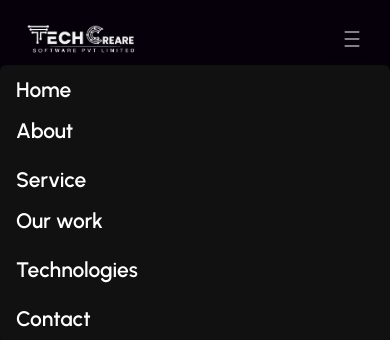
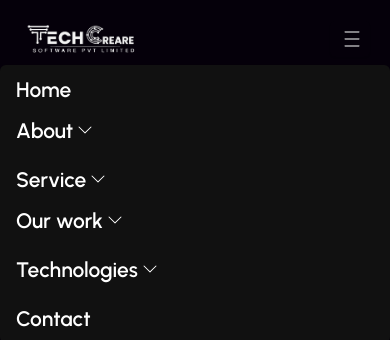
Before and after one commit to vishnusharma7/tech-web, a React (Vite) app: page / in a window 390 px wide. Both pictures are taken after a click on the button 350 px from the left and 38 px from the top of the page. Shown: the top 340 px of the page. Built offline with nearby package versions, Linux system fonts and the light colour scheme.

Commit message:
dropdown update

```diff
--- a/src/components/Header.jsx
+++ b/src/components/Header.jsx
@@ -1,3 +1,4 @@
+/* eslint-disable react/no-unknown-property */
 /* eslint-disable no-unused-vars */
 /* eslint-disable no-undef */
 import React, { useState } from "react";
@@ -15,7 +16,7 @@
     about: false,
     service: false,
     work: false,
-    technologies : false,
+    technologies: false,
     // Add more dropdown states as needed
   });
 
@@ -72,7 +73,7 @@
               leaveFrom="transform opacity-100 scale-100"
               leaveTo="transform opacity-0 scale-95"
             >
-              <Menu.Items className="absolute right-[-50%]  z-10 mt-2 w-[100vw] origin-top-right divide-y divide-gray-100 text-white rounded-md bg-[#111111] shadow-lg ring-1 ring-black ring-opacity-5 focus:outline-none">
+              <Menu.Items className="absolute right-[-50%]  z-10 mt-2 w-[100vw]  origin-top-right divide-y divide-gray-100 text-white rounded-md bg-[#111111] shadow-lg ring-1 ring-black ring-opacity-5 focus:outline-none">
                 <div className="py-1">
                   <Menu.Item className="no-underline text-secondary-light-10">
                     {({ active }) => (
@@ -96,19 +97,25 @@
                         className="relative no-underline"
                       >
                         <Link
-                          to="/about"
                           href="#"
                           className={classNames(
                             active ? "bg-secodary-50 text-primary-80 no-underline " : "text-secondary-light-10 no-underline transition-all duration-300 ",
                             "block px-4 py-2 "
                           )}
                         >
-                          About
+                          <div className="flex items-center gap-1">
+                         About
+
+                         <svg xmlns="http://www.w3.org/2000/svg" width="16" height="16" fill="currentColor" class="bi bi-chevron-down" viewBox="0 0 16 16">
+                           <path fill-rule="evenodd" d="M1.646 4.646a.5.5 0 0 1 .708 0L8 10.293l5.646-5.647a.5.5 0 0 1 .708.708l-6 6a.5.5 0 0 1-.708 0l-6-6a.5.5 0 0 1 0-.708" />
+                         </svg>
+                          </div>
+
                         </Link>
+
                         {dropdownStates.about && (
                           <div className="relative top-full  border-l-[1px] border-solid text-[18px] flex flex-col gap-1  border-secondary-light-60 left-5 z-10  py-2 px-4 no-underline">
-                            <Link
-                              to="/about"
+                            <Link to={"/about"}
                               className="text-secondary-light-10 block py-1 no-underline hover:text-white"
                             >
                               About Company
@@ -147,44 +154,50 @@
                         className="relative no-underline"
                       >
                         <Link
-                          to="/about"
+
                           href="#"
                           className={classNames(
                             active ? "bg-secodary-50 text-primary-80 no-underline " : "text-secondary-light-10 no-underline ",
                             "block px-4 py-2 "
                           )}
                         >
+                           <div className="flex items-center gap-1">
+
                           Service
+                          <svg xmlns="http://www.w3.org/2000/svg" width="16" height="16" fill="currentColor" class="bi bi-chevron-down" viewBox="0 0 16 16">
+                           <path fill-rule="evenodd" d="M1.646 4.646a.5.5 0 0 1 .708 0L8 10.293l5.646-5.647a.5.5 0 0 1 .708.708l-6 6a.5.5 0 0 1-.708 0l-6-6a.5.5 0 0 1 0-.708" />
+                         </svg>
+                          </div>
                         </Link>
                         {dropdownStates.service && (
                           <div className="relative top-full  border-l-[1px] border-solid text-[18px] flex flex-col gap-1  border-secondary-light-60 left-5 z-10  py-2 px-4 no-underline">
                             <Link
-                              to="/about"
+                              to={"/service"}
                               className="text-secondary-light-10 block py-1 no-underline hover:text-white"
                             >
                               Product Engineering
                             </Link>
                             <Link
-                              to="/about"
+                              to={"/service"}
                               className="text-secondary-light-10 block py-1 no-underline hover:text-white"
                             >
                               E-Commerce Application
 
                             </Link>
                             <Link
-                              to="/about"
+                              to={"/service"}
                               className="text-secondary-light-10 block py-1 no-underline hover:text-white"
                             >
                               Web Application Development
                             </Link>
                             <Link
-                              to="/about"
+                             to={"/service"}
                               className="text-secondary-light-10 block py-1 no-underline hover:text-white"
                             >
                               Dedicated Development Center
                             </Link>
                             <Link
-                              to="/about"
+                             to={"/service"}
                               className="text-secondary-light-10 block py-1 no-underline hover:text-white"
                             >
                               Quality Assurance
@@ -203,19 +216,23 @@
                         className="relative no-underline"
                       >
                         <Link
-                          to="/about"
                           href="#"
                           className={classNames(
                             active ? "bg-secodary-50 text-primary-80 no-underline " : "text-secondary-light-10 no-underline ",
                             "block px-4 py-2 "
                           )}
                         >
+                          <div className="flex items-center gap-1">
                           Our work
+                          <svg xmlns="http://www.w3.org/2000/svg" width="16" height="16" fill="currentColor" class="bi bi-chevron-down" viewBox="0 0 16 16">
+                           <path fill-rule="evenodd" d="M1.646 4.646a.5.5 0 0 1 .708 0L8 10.293l5.646-5.647a.5.5 0 0 1 .708.708l-6 6a.5.5 0 0 1-.708 0l-6-6a.5.5 0 0 1 0-.708" />
+                         </svg>
+                          </div>
                         </Link>
                         {dropdownStates.work && (
                           <div className="relative top-full  border-l-[1px] border-solid text-[18px] flex flex-col gap-1  border-secondary-light-60 left-5 z-10  py-2 px-4 no-underline">
                             <Link
-                              to="/about"
+                              to={"/detail"}
                               className="text-secondary-light-10 block py-1 no-underline hover:text-white"
                             >
                               Asp.Net Core
@@ -228,19 +245,19 @@
 
                             </Link>
                             <Link
-                              to="/about"
+                                to={"/detail"}
                               className="text-secondary-light-10 block py-1 no-underline hover:text-white"
                             >
                               Help Desk Smart City CRM
                             </Link>
                             <Link
-                              to="/about"
+                                to={"/detail"}
                               className="text-secondary-light-10 block py-1 no-underline hover:text-white"
                             >
                               Stock Tracker Web App
                             </Link>
                             <Link
-                              to="/about"
+                                to={"/detail"}
                               className="text-secondary-light-10 block py-1 no-underline hover:text-white"
                             >
                               Multivendor ECommerce Portal
@@ -261,50 +278,54 @@
                         className="relative no-underline"
                       >
                         <Link
-                          to="/about"
                           href="#"
                           className={classNames(
                             active ? "bg-secodary-50 text-primary-80 no-underline " : "text-secondary-light-10 no-underline ",
                             "block px-4 py-2 "
                           )}
                         >
+                          <div className="flex items-center gap-1">
                           Technologies
+                          <svg xmlns="http://www.w3.org/2000/svg" width="16" height="16" fill="currentColor" class="bi bi-chevron-down" viewBox="0 0 16 16">
+                           <path fill-rule="evenodd" d="M1.646 4.646a.5.5 0 0 1 .708 0L8 10.293l5.646-5.647a.5.5 0 0 1 .708.708l-6 6a.5.5 0 0 1-.708 0l-6-6a.5.5 0 0 1 0-.708" />
+                         </svg>
+                          </div>
                         </Link>
                         {dropdownStates.technologies && (
                           <div className="relative top-full  border-l-[1px] border-solid text-[18px] flex flex-col gap-1  border-secondary-light-60 left-5 z-10  py-2 px-4 no-underline">
                             <Link
-                              to="/about"
+                              to={"/case-study"}
                               className="text-secondary-light-10 block py-1 no-underline hover:text-white"
                             >
                               ASP.Net
                             </Link>
                             <Link
-                              to="/about"
+                              to={"/case-study"}
                               className="text-secondary-light-10 block py-1 no-underline hover:text-white"
                             >
                               Angular
 
                             </Link>
                             <Link
-                              to="/about"
+                              to={"/case-study"}
                               className="text-secondary-light-10 block py-1 no-underline hover:text-white"
                             >
                               Node
                             </Link>
                             <Link
-                              to="/about"
+                              to={"/case-study"}
                               className="text-secondary-light-10 block py-1 no-underline hover:text-white"
                             >
                               PHP Laravel
                             </Link>
                             <Link
-                              to="/about"
+                              to={"/case-study"}
                               className="text-secondary-light-10 block py-1 no-underline hover:text-white"
                             >
                               Vue JS
                             </Link>
                             <Link
-                              to="/about"
+                              to={"/case-study"}
                               className="text-secondary-light-10 block py-1 no-underline hover:text-white"
                             >
                               React JS
```
